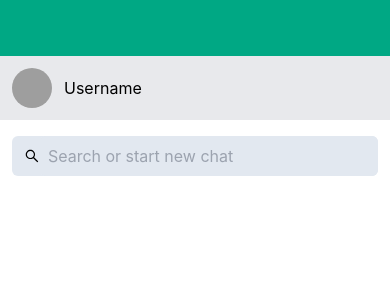
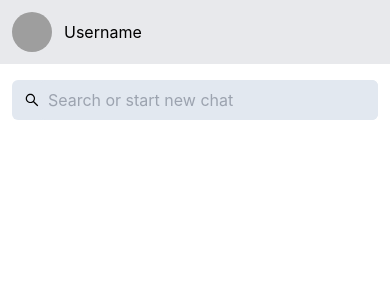
Before and after one commit to pdroacordi/whatsapp-clone, a React (Create React App) app in the folder frontend/client/: page / in a window 390 px wide. Shown: the top 300 px of the page. Built offline with nearby package versions, Linux system fonts and the light colour scheme; grey boxes are pictures that could not be loaded.

Commit message:
improving responsiveness

```diff
--- a/frontend/client/src/Components/HomePage.tsx
+++ b/frontend/client/src/Components/HomePage.tsx
@@ -2,14 +2,17 @@ import React, { useState } from 'react'
 import { TbCircleDashed } from 'react-icons/tb'
 import { BiCommentDetail } from 'react-icons/bi'
 import { AiOutlineSearch } from 'react-icons/ai'
-import { BsFilter, BsThreeDotsVertical } from 'react-icons/bs'
+import { BsEmojiSmile, BsFilter, BsMicFill, BsThreeDotsVertical } from 'react-icons/bs'
 import { FaChevronLeft } from "react-icons/fa6";
+import { ImAttachment } from "react-icons/im";
 import ChatCard from './ChatCard/ChatCard'
+import { MessageCard } from './MessageCard/MessageCard'
 
 
 const HomePage = () => {
     const [queries, setQueries] = useState<string | null>(null);
     const [currentChat, setCurrentChat] = useState<boolean | false>(false);
+    const [content, setContent] = useState<string | "">("");
 
     const handleSearch = (searchValue: string) => {
 
@@ -23,11 +26,14 @@ const HomePage = () => {
         setCurrentChat(false);
     }
 
+    const handleCreateNewMessage = () => {
+
+    }
+
     return (
-        <div className='flex flex-wrap'>
-            <div className=' w-full py-14 bg-[#00a884] '></div>
-            <div className='flex bg-[#f0f2f5] h-[90%] -mt-14  w-full '>
-                <div className={`left ${currentChat ? 'hidden md:block' : 'block'} w-[100%] md:w-[30%] bg-[#e8e9ec] h-full`}>
+        <div className='flex flex-wrap min-h-screen'>
+            <div className='flex bg-[#f0f2f5] h-[100%] w-full '>
+                <div className={`left flex-col ${currentChat ? 'hidden md:flex' : 'flex'} w-[100%] md:w-[30%] bg-[#e8e9ec] h-screen`}>
                     <div className='w-full'>
                         <div className='flex justify-between items-center p-3'>
                             <div className='flex items-center space-x-3'>
@@ -39,7 +45,7 @@ const HomePage = () => {
                                 <BiCommentDetail className='hidden md:block' />
                             </div>
                         </div>
-                        <div className='relative flex justify-center items-center bg-white py-4 px-3'>
+                        <div className='flex justify-center items-center bg-white py-4 px-3'>
                             <div className='flex items-center w-full bg-slate-200 rounded-md'>
                                 <AiOutlineSearch className='ml-3' />
                                 <input className='border-none outline-none bg-slate-200 rounded-md w-[93%] pl-2 md:pl-4 lg:pl-6 py-2'
@@ -58,16 +64,12 @@ const HomePage = () => {
                             </div>
                         </div>
                     </div>
-                    <div className='bg-white overflow-y-scroll h-[76.8vh]'>
+                    <div className='chats flex-1 bg-white overflow-y-scroll'>
                         {queries && [1, 2, 3, 4].map((item) =>
                             <div onClick={handleClickOnChatCard}>
-
                                 <ChatCard />
                             </div>
                         )}
-                    </div>
-                    <div>
-
                     </div>
                 </div>
                 {!currentChat && <div className='hidden md:flex w-[70%] flex-col items-center justify-center h-full'>
@@ -78,14 +80,13 @@ const HomePage = () => {
                 </div>}
 
                 {/*  Chat */}
-
-                {currentChat &&
-                    <div className='header w-[100%] md:w-[70%] bg-[#f0f2f5]'>
+                {currentChat && <div className='chatContainer flex flex-col h-screen w-[100%] md:w-[70%] bg-[#f0f2f5]'>
+                    <div className='w-[100%] bg-[#d8d9db]'>
                         <div >
                             <div className='flex justify-between'>
                                 <div className='py-3 space-x-4 flex items-center px-3'>
-                                    <FaChevronLeft className='cursor-pointer block  md:hidden' onClick={handleBackFromChatClick}/>
-                                    <img className='w-10 h-10 rounded-full' src='https://upload.wikimedia.org/wikipedia/commons/7/7c/Profile_avatar_placeholder_large.png?20150327203541' />
+                                    <FaChevronLeft className='cursor-pointer block  md:hidden' onClick={handleBackFromChatClick} />
+                                    <img className='w-10 h-10 rounded-full' src='https://upload.wikimedia.org/wikipedia/commons/7/7c/Profile_avatar_placeholder_large.png' />
                                     <p>Fullname</p>
                                 </div>
                                 <div className='py-3 space-x-4 flex items-center px-3'>
@@ -95,8 +96,21 @@ const HomePage = () => {
                             </div>
                         </div>
                     </div>
-                }
+                    <div className='flex-1 px-10 h-[84%] overflow-y-scroll'>
+                        <div className='space-y-1 flex flex-col justify-center  py-2'>
+                            {[1, 1, 1, 1, 1].map((item, i) => <MessageCard content="hi" isReqUserMessage={i % 2 === 0} />)}
+                        </div>
+                    </div>
 
+                    <div className='footer bg-[#f0f2f5] flex items-center space-x-1 p-3'>
+                        <div className='flex space-x-1'>
+                            <BsEmojiSmile className='cursor-pointer text-2xl' />
+                            <ImAttachment className='cursor-pointer text-2xl' />
+                        </div>
+                        <input className='py-2 outline-none border-none bg-white pl-4 rounded-md w-[85%]' type='text' onChange={(e) => setContent(e.target.value)} placeholder='type message' value={content} onKeyDown={(e) => { if (e.key === "Enter") { handleCreateNewMessage(); setContent("") } }} />
+                        <BsMicFill className='text-2xl' />
+                    </div>
+                </div>}
             </div>
         </div>
     )
--- /dev/null
+++ b/frontend/client/src/Components/MessageCard/MessageCard.tsx
@@ -0,0 +1,15 @@
+import React from 'react'
+
+interface MessageCardProps {
+    isReqUserMessage: boolean;
+    content: string;
+}
+
+export const MessageCard: React.FC<MessageCardProps> = ({ isReqUserMessage, content }) => {
+
+    return (
+        <div className={`p-2 rounded-md max-w-[50%] min-w-12 ${isReqUserMessage ? ' self-end bg-[#d9fdd3]' : 'self-start bg-white' }`}>
+            <p>{content}</p>
+        </div>
+    )
+}
```
